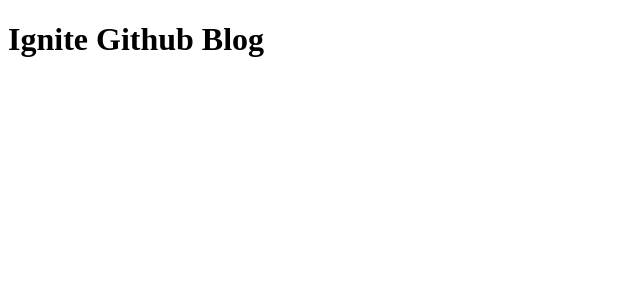
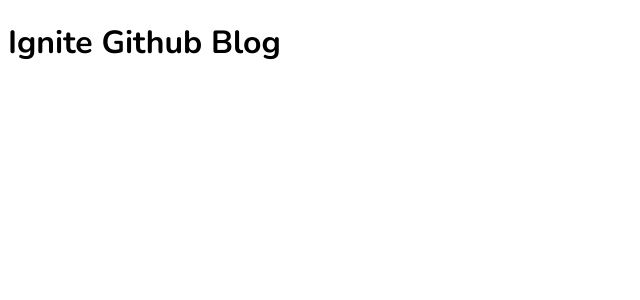
Before and after one commit to luiz21goncalves/ignite-github-blog, a React (Vite) app: page / in a window 1280 px wide. Shown: the top 300 px of the page, without its empty margins (0-640 px from the left). Built offline with nearby package versions, Linux system fonts and the light colour scheme.

Commit message:
feat: add `Nunito` font

```diff
--- a/index.html
+++ b/index.html
@@ -2,8 +2,11 @@
 <html lang="en">
   <head>
     <meta charset="UTF-8" />
+    <link rel="preconnect" href="https://fonts.googleapis.com" />
+    <link rel="preconnect" href="https://fonts.gstatic.com" crossorigin />
     <link rel="icon" type="image/svg+xml" href="/favicon.svg" />
     <meta name="viewport" content="width=device-width, initial-scale=1.0" />
+    <link href="https://fonts.googleapis.com/css2?family=Nunito:wght@400;700&display=swap" rel="stylesheet" />
     <title>Ignite Github Blog</title>
   </head>
   <body>
--- a/src/App.tsx
+++ b/src/App.tsx
@@ -1,3 +1,3 @@
 export function App() {
-  return <h1>Ignite Github Blog</h1>
+  return <h1 style={{ fontFamily: 'Nunito, sans-serif' }} >Ignite Github Blog</h1>
 }
```
